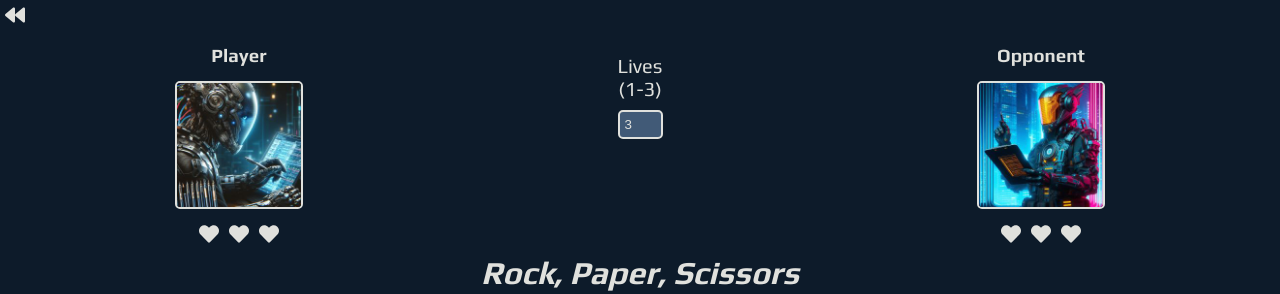
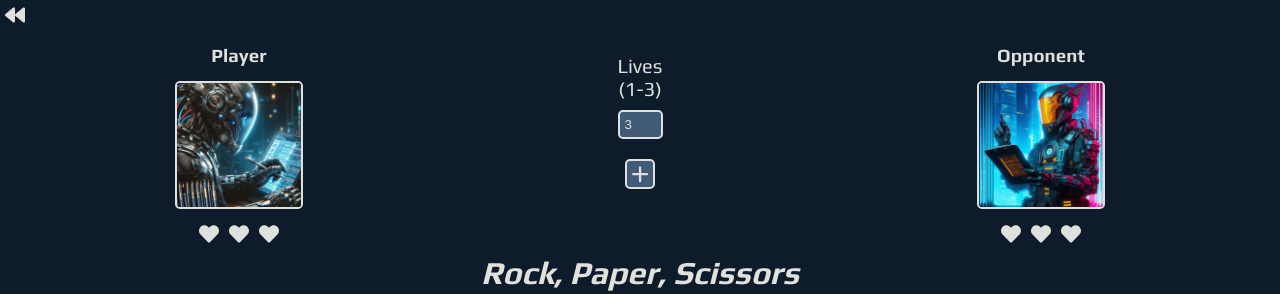
Before and after one commit to Dimterion/Playground, a React (Vite) app: page /rps-game in a window 1280 px wide. Shown: the top 294 px of the page. Built offline with nearby package versions, Linux system fonts and the light colour scheme.

Commit message:
add rpsGame addLives btn

```diff
--- a/src/pages/RPSGame/RPSGame.jsx
+++ b/src/pages/RPSGame/RPSGame.jsx
@@ -39,6 +39,18 @@ export default function RPSGame() {
       setLives(parsedNumber);
       setPlayerScore(parsedNumber);
       setOpponentScore(parsedNumber);
+    }
+  }
+
+  function addLives() {
+    if (lives < 3) {
+      setLives((prevLives) => prevLives + 1);
+      setPlayerScore((prevScore) => prevScore + 1);
+      setOpponentScore((prevScore) => prevScore + 1);
+    } else {
+      setLives(1);
+      setPlayerScore(1);
+      setOpponentScore(1);
     }
   }
 
@@ -91,7 +103,7 @@ export default function RPSGame() {
         }}
         disabled={playerScore === 0 || opponentScore === 0}
         aria-label={playerRoll}
-        className="rpsGame-btn"
+        className="rpsGame-mainBtn"
       >
         {playerRoll === "rock" ? (
           <FaHandRock />
@@ -122,8 +134,10 @@ export default function RPSGame() {
               {hearts(lives, playerScore)}
             </div>
           </div>
-          <form className="rpsGame-form">
-            <label htmlFor="numberInput">Lives<br></br>(1-3)</label>
+          <div className="rpsGame-form">
+            <label htmlFor="numberInput">
+              Lives<br></br>(1-3)
+            </label>
             <input
               id="numberInput"
               type="number"
@@ -133,7 +147,10 @@ export default function RPSGame() {
               min={1}
               onChange={handleNumberChange}
             />
-          </form>
+            <button onClick={() => addLives()} className="rpsGame-subBtn">
+              +
+            </button>
+          </div>
           <div className="rpsGame-playersInfoContainerItem">
             <h3>Opponent</h3>
             <img
@@ -187,7 +204,7 @@ export default function RPSGame() {
               setOpponentRoll("question mark");
               setRollAnimation(true);
             }}
-            className="rpsGame-btn"
+            className="rpsGame-mainBtn"
           >
             <VscDebugRestart />
           </button>
--- a/src/pages/RPSGame/rpsGame.css
+++ b/src/pages/RPSGame/rpsGame.css
@@ -104,6 +104,33 @@
   color: var(--secondary);
 }
 
+.rpsGame-subBtn {
+  display: inline-flex;
+  justify-content: center;
+  align-items: center;
+  width: 30px;
+  height: 30px;
+  border: 2px solid var(--secondary);
+  border-radius: 5px;
+  margin: 10px auto;
+  background: var(--tertiary);
+  color: var(--secondary);
+  font-size: 2rem;
+  cursor: pointer;
+  transition: 0.75s;
+}
+
+.rpsGame-subBtn:hover {
+  transform: scale(0.95);
+  background: var(--secondary);
+  color: var(--tertiary);
+  transition: 0.75s;
+}
+
+.rpsGame-subBtn:active {
+  transform: scale(0.8);
+}
+
 .rpsGame-heading {
   margin: 10px;
   font-size: 2rem;
@@ -159,7 +186,7 @@
   margin: 5px auto;
 }
 
-.rpsGame-btn {
+.rpsGame-mainBtn {
   display: inline-flex;
   justify-content: center;
   align-items: center;
@@ -175,17 +202,17 @@
   transition: 0.75s;
 }
 
-.rpsGame-btn:hover {
+.rpsGame-mainBtn:hover {
   transform: scale(0.95);
   background: var(--secondary);
   color: var(--tertiary);
   transition: 0.75s;
 }
 
-.rpsGame-btn:active {
+.rpsGame-mainBtn:active {
   transform: scale(0.8);
 }
 
-.rpsGame-btn:disabled {
+.rpsGame-mainBtn:disabled {
   opacity: 0.5;
 }
```
